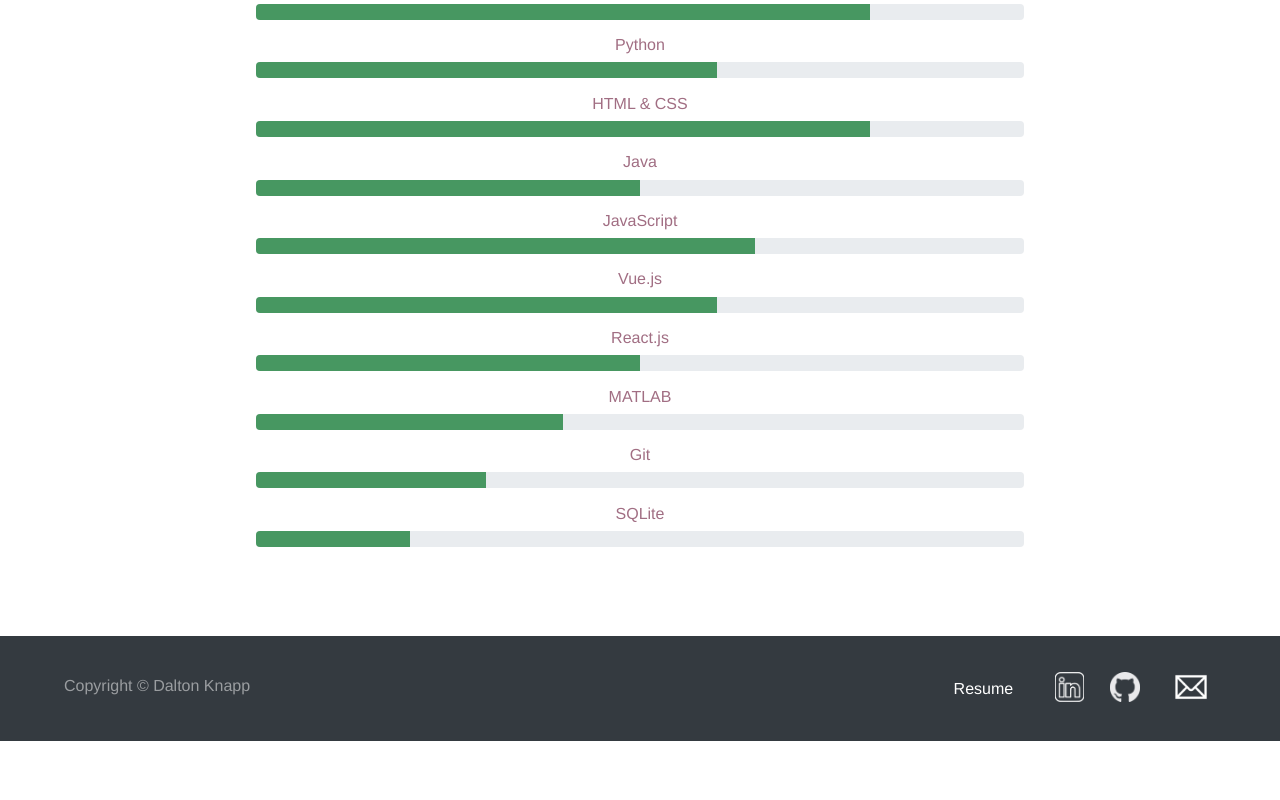
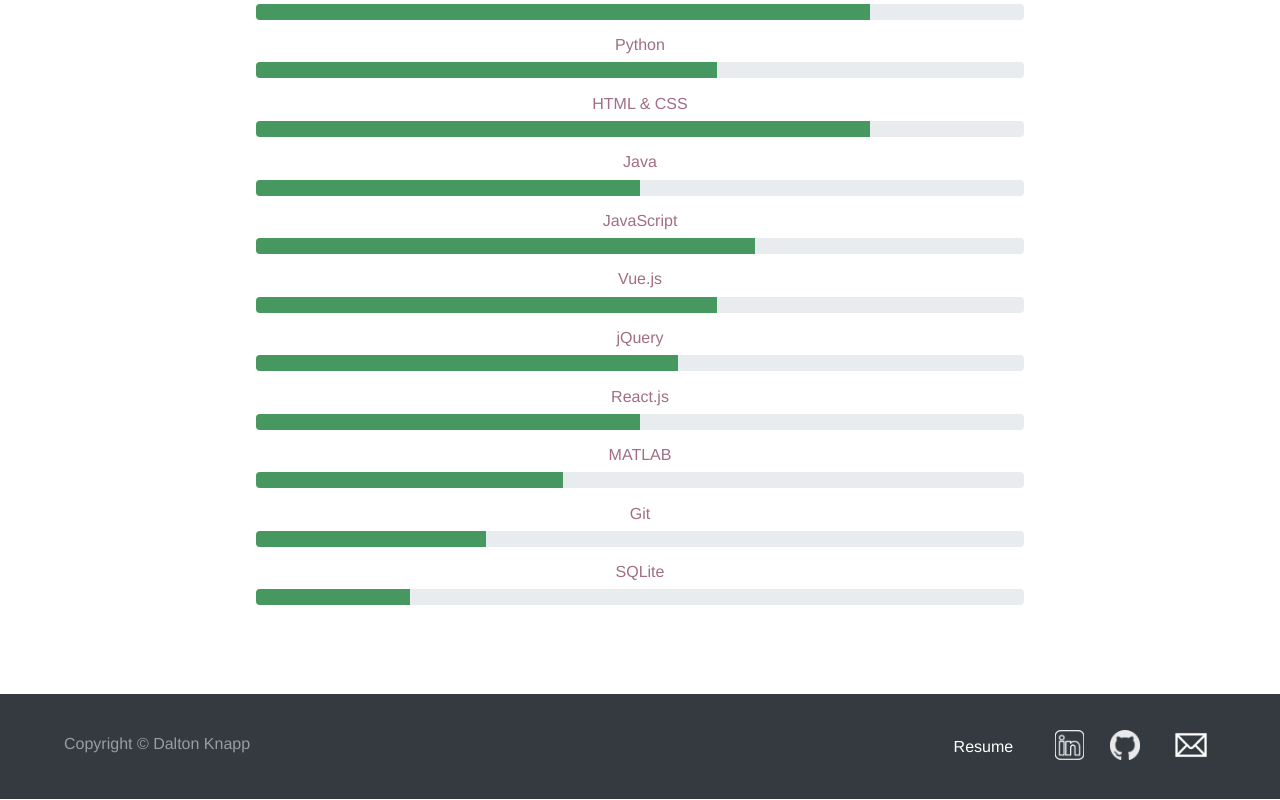
Before and after one commit to daltknap/daltknap.github.io, a Vue app: page / in a window 1280 px wide. Shown: the part 1521-2321 px from the top of the page. Before the commit the page ends 2263 px from the top, so only its background shows below. Built offline with nearby package versions, Linux system fonts and the light colour scheme.

Commit message:
Added skill

```diff
--- a/src/components/home.vue
+++ b/src/components/home.vue
@@ -77,6 +77,12 @@
           <div class="progress">
             <div class="progress-bar barcolor" role="progressbar" aria-valuenow="70" aria-valuemin="0" aria-valuemax="100" style="width:60%">
               <span class="sr-only">60%</span>
+            </div>
+          </div>
+          <h6 class="otra">jQuery</h6>
+          <div class="progress">
+            <div class="progress-bar barcolor" role="progressbar" aria-valuenow="70" aria-valuemin="0" aria-valuemax="100" style="width:55%">
+              <span class="sr-only">55%</span>
             </div>
           </div>
           <h6 class="otra">React.js</h6>
```
